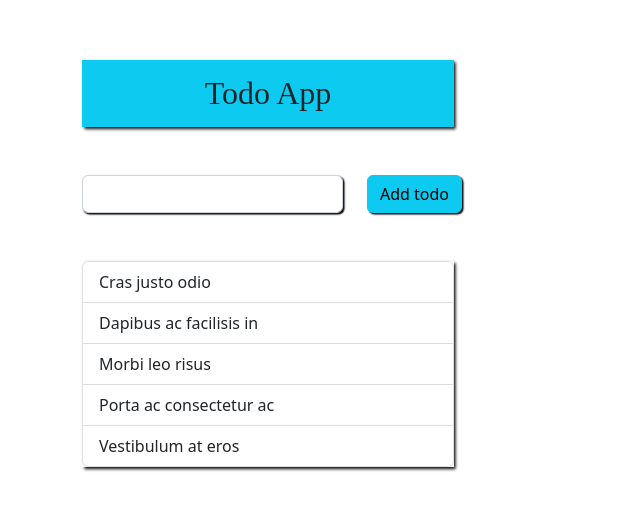
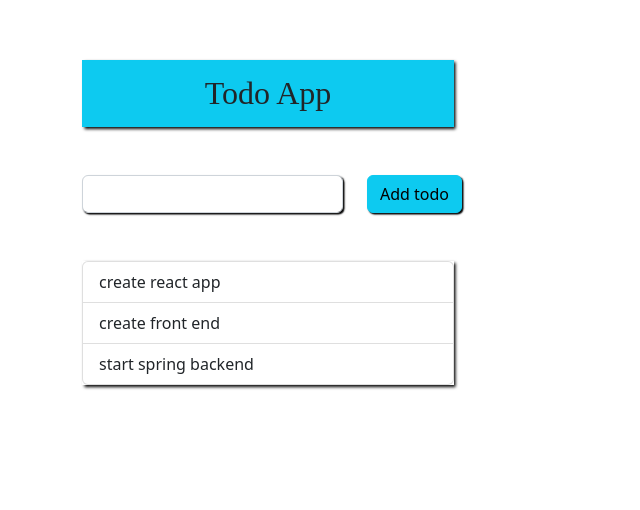
Before and after one commit to Dump00/Todo_Client, a React (Create React App) app: page / in a window 1280 px wide. Shown: the top 510 px of the page, without its empty margins (0-640 px from the left). Built offline with nearby package versions, Linux system fonts and the light colour scheme; a web font is replaced by a local one.

Commit message:
render the todo list

```diff
--- a/src/App.tsx
+++ b/src/App.tsx
@@ -13,13 +13,13 @@ const App = () => {
     new Todo('3', 'start spring backend')
   ]
 
-  const [todoList, SetTodoList] = useState(TODO_LIST)
+  const [todoList, SetTodoList] = useState<Todo[]>(TODO_LIST)
 
   return (
     <div className="container app">
       <NavBar />
       <AddTodo />
-      <TodoListGroup />
+      <TodoListGroup list={todoList}/>
     </div>
   );
 }
--- a/src/components/todo-list-group/TotoListGroup.tsx
+++ b/src/components/todo-list-group/TotoListGroup.tsx
@@ -1,14 +1,11 @@
 import './todolistgroup.css'
+import Todo from '../../model/todo'
 
-const TodoListGroup = () => {
+const TodoListGroup: React.FC<{list: Todo[]}> = ({list}) => {
     return (
         <div className="todo-group col-4 mt-5">
             <ul className="list-group">
-            <li className="list-group-item">Cras justo odio</li>
-            <li className="list-group-item">Dapibus ac facilisis in</li>
-            <li className="list-group-item">Morbi leo risus</li>
-            <li className="list-group-item">Porta ac consectetur ac</li>
-            <li className="list-group-item">Vestibulum at eros</li>
+                {list.map(todo => <li key={todo.id} className="list-group-item">{todo.todo}</li>)}
             </ul>
         </div>
     )
```
